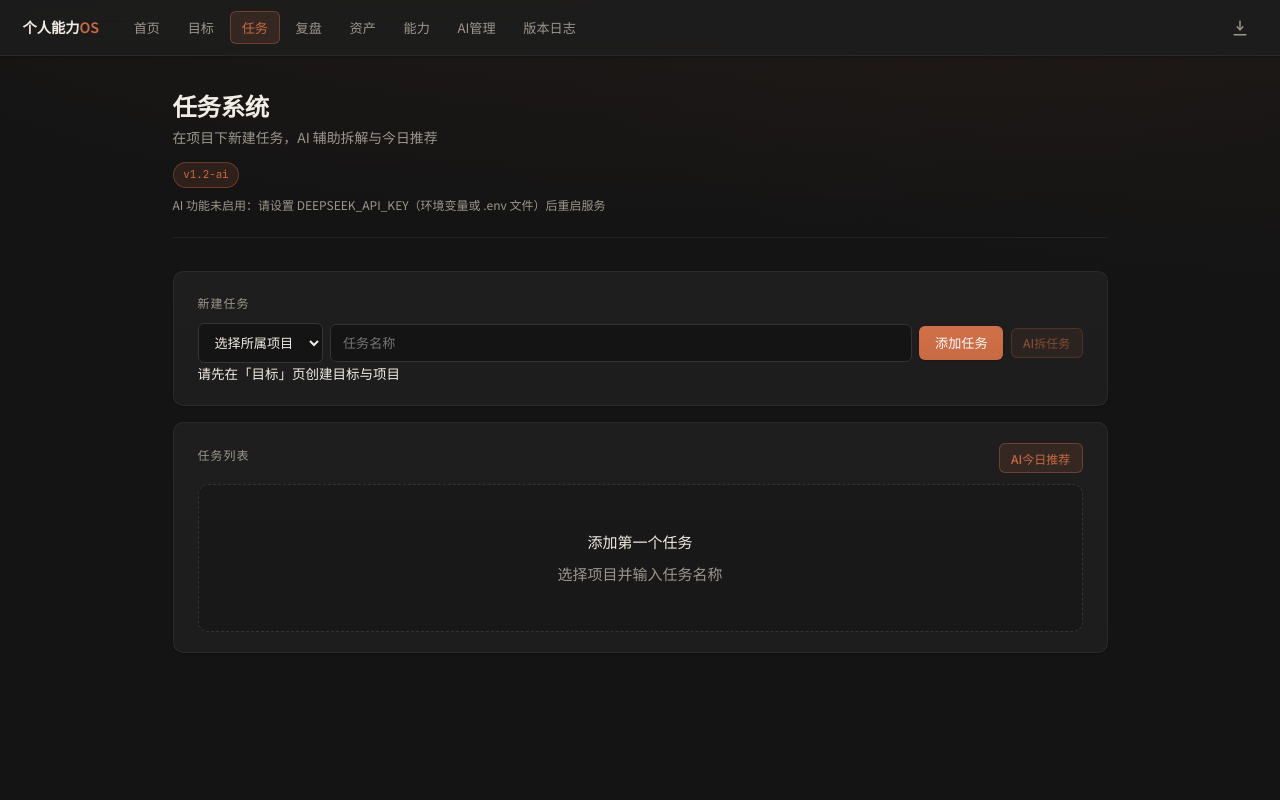
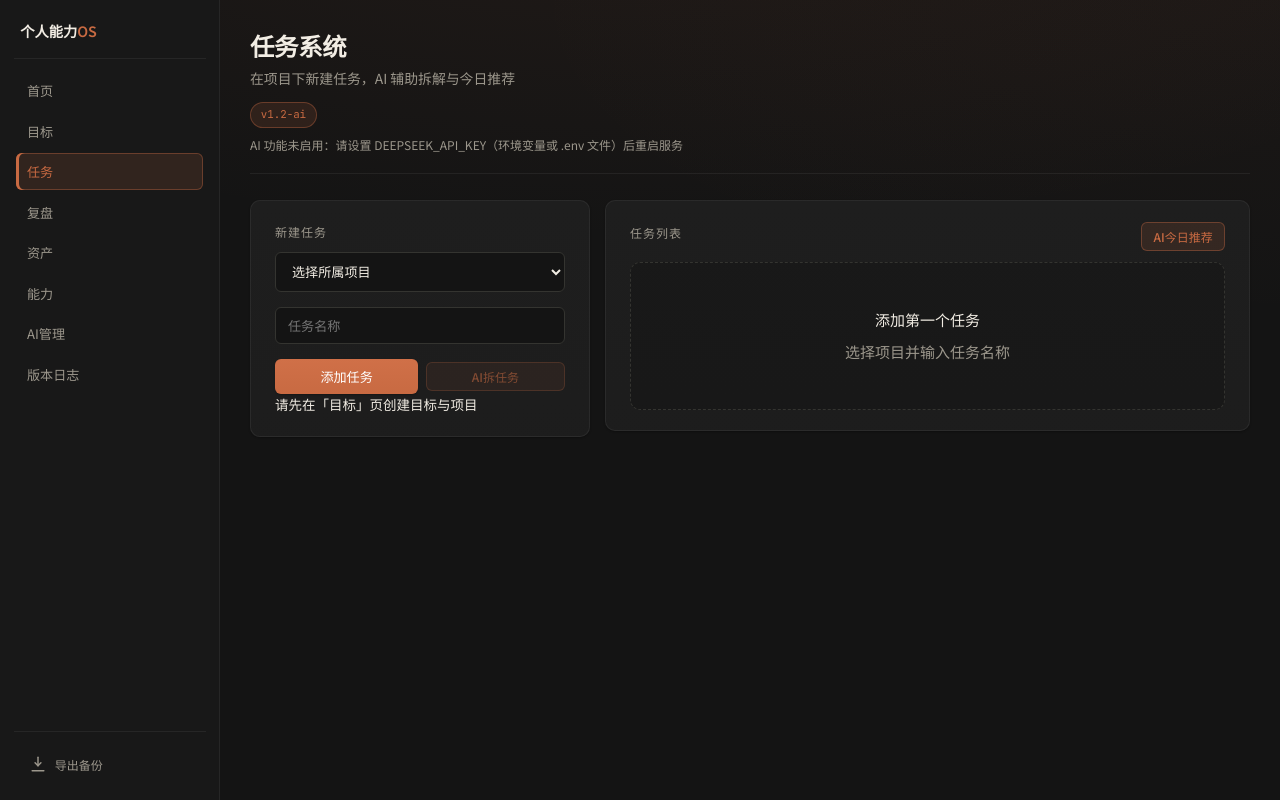
Before and after one commit to yangdong1014-coder/yd-personal-os, a Flask app: page /tasks in a window 1280 px wide. Run offline with Flask 3, Linux system fonts and the light colour scheme; data that the repository does not hold is empty.

Commit message:
style: 布局重构 — 侧边栏导航与多栏内容分区

```diff
--- a/personal-system-v2/static/css/main.css
+++ b/personal-system-v2/static/css/main.css
@@ -19,6 +19,8 @@
   --font-sans: "Noto Sans SC", system-ui, sans-serif;
   --font-mono: "JetBrains Mono", monospace;
   --ease-out: cubic-bezier(0.22, 1, 0.36, 1);
+  --sidebar-width: 220px;
+  --content-max: 1180px;
 }
 
 *,
@@ -57,23 +59,26 @@
   text-decoration: none;
 }
 
-.top-nav {
-  position: sticky;
-  top: 0;
-  z-index: 100;
-  display: flex;
-  align-items: center;
-  gap: 1.5rem;
-  padding: 0 1.5rem;
-  height: 56px;
-  background: rgba(30, 30, 30, 0.82);
-  backdrop-filter: blur(12px);
-  -webkit-backdrop-filter: blur(12px);
-  border-bottom: 1px solid var(--border-subtle);
-  box-shadow: var(--shadow-sm);
+.app-shell {
+  min-height: 100vh;
+}
+
+.app-sidebar {
+  display: flex;
+  flex-direction: column;
+  gap: 0.5rem;
+}
+
+.sidebar-head {
+  flex-shrink: 0;
+}
+
+.sidebar-foot {
+  flex-shrink: 0;
 }
 
 .nav-brand {
+  display: block;
   font-weight: 600;
   font-size: 0.95rem;
   color: var(--text);
@@ -88,16 +93,16 @@
   display: flex;
   align-items: center;
   gap: 0.25rem;
-  flex: 1;
-  flex-wrap: wrap;
   min-width: 0;
 }
 
 .nav-link {
+  display: block;
   padding: 0.4rem 0.8rem;
   border-radius: var(--radius-sm);
   font-size: 0.875rem;
   color: var(--text-muted);
+  white-space: nowrap;
   transition: color 0.2s var(--ease-out), background 0.2s var(--ease-out);
 }
 
@@ -113,16 +118,13 @@
 }
 
 .nav-export-btn {
-  flex-shrink: 0;
   display: inline-flex;
   align-items: center;
   justify-content: center;
-  width: 36px;
-  height: 36px;
-  margin-left: auto;
+  gap: 0.45rem;
   padding: 0;
   border: 1px solid transparent;
-  border-radius: 6px;
+  border-radius: var(--radius-sm);
   background: none;
   color: var(--text-muted);
   cursor: pointer;
@@ -144,18 +146,266 @@
 
 .nav-export-icon {
   display: block;
+  flex-shrink: 0;
+}
+
+.nav-export-label {
+  font-family: var(--font-sans);
+  font-size: 0.8rem;
+}
+
+@media (min-width: 1024px) {
+  .app-shell {
+    display: grid;
+    grid-template-columns: var(--sidebar-width) minmax(0, 1fr);
+  }
+
+  .app-sidebar {
+    position: sticky;
+    top: 0;
+    height: 100vh;
+    padding: 1.35rem 0.9rem 1.1rem;
+    background: rgba(24, 24, 24, 0.96);
+    border-right: 1px solid var(--border-subtle);
+  }
+
+  .sidebar-head {
+    padding: 0 0.45rem 1rem;
+    margin-bottom: 0.35rem;
+    border-bottom: 1px solid var(--border-subtle);
+  }
+
+  .nav-links {
+    flex: 1;
+    flex-direction: column;
+    align-items: stretch;
+    gap: 0.2rem;
+    overflow-y: auto;
+    padding: 0 0.15rem;
+  }
+
+  .nav-link {
+    padding: 0.55rem 0.75rem;
+  }
+
+  .nav-link.active {
+    box-shadow: inset 3px 0 0 var(--accent), inset 0 0 0 1px var(--accent-border);
+  }
+
+  .sidebar-foot {
+    padding: 0.85rem 0.15rem 0;
+    margin-top: auto;
+    border-top: 1px solid var(--border-subtle);
+  }
+
+  .nav-export-btn {
+    width: 100%;
+    height: auto;
+    padding: 0.55rem 0.75rem;
+    justify-content: flex-start;
+  }
+
+  .nav-export-label {
+    display: inline;
+  }
+}
+
+@media (max-width: 1023px) {
+  .app-sidebar {
+    position: sticky;
+    top: 0;
+    z-index: 100;
+    flex-direction: row;
+    align-items: center;
+    gap: 0.75rem;
+    padding: 0 0.75rem;
+    height: 52px;
+    background: rgba(30, 30, 30, 0.9);
+    backdrop-filter: blur(12px);
+    -webkit-backdrop-filter: blur(12px);
+    border-bottom: 1px solid var(--border-subtle);
+    box-shadow: var(--shadow-sm);
+    overflow-x: auto;
+    overflow-y: hidden;
+    scrollbar-width: none;
+  }
+
+  .app-sidebar::-webkit-scrollbar {
+    display: none;
+  }
+
+  .sidebar-head,
+  .sidebar-foot {
+    flex-shrink: 0;
+  }
+
+  .nav-links {
+    flex: 1;
+    flex-wrap: nowrap;
+    overflow-x: auto;
+    scrollbar-width: none;
+  }
+
+  .nav-links::-webkit-scrollbar {
+    display: none;
+  }
+
+  .nav-export-btn {
+    width: 36px;
+    height: 36px;
+    flex-shrink: 0;
+  }
+
+  .nav-export-label {
+    display: none;
+  }
 }
 
 .main-content {
-  max-width: 980px;
+  min-width: 0;
+  padding: 1.5rem 1rem 3.5rem;
+}
+
+@media (min-width: 1024px) {
+  .main-content {
+    padding: 2rem 2rem 4rem;
+  }
+}
+
+.page-container {
+  width: 100%;
+  max-width: var(--content-max);
   margin: 0 auto;
-  padding: 2.25rem 1.5rem 4.5rem;
 }
 
 .page-header {
-  margin-bottom: 2.25rem;
-  padding-bottom: 1.5rem;
+  margin-bottom: 1.75rem;
+  padding-bottom: 1.25rem;
   border-bottom: 1px solid var(--border-subtle);
+}
+
+.dashboard-layout,
+.page-split,
+.assets-layout,
+.prompts-layout {
+  display: flex;
+  flex-direction: column;
+  gap: 1rem;
+}
+
+.dashboard-grid {
+  display: grid;
+  grid-template-columns: 1fr;
+  gap: 1rem;
+}
+
+@media (min-width: 900px) {
+  .dashboard-grid {
+    grid-template-columns: repeat(2, minmax(0, 1fr));
+  }
+}
+
+.page-split {
+  display: grid;
+  grid-template-columns: 1fr;
+  gap: 1rem;
+  align-items: start;
+}
+
+@media (min-width: 960px) {
+  .page-split {
+    grid-template-columns: minmax(280px, 340px) minmax(0, 1fr);
+  }
+
+  .page-split-wide {
+    grid-template-columns: minmax(320px, 400px) minmax(0, 1fr);
+  }
+}
+
+.page-split-side {
+  position: sticky;
+  top: 1rem;
+}
+
+@media (min-width: 1024px) {
+  .page-split-side {
+    top: 1.5rem;
+  }
+}
+
+.assets-layout {
+  display: grid;
+  grid-template-columns: 1fr;
+  gap: 1rem;
+  align-items: start;
+}
+
+@media (min-width: 960px) {
+  .assets-layout {
+    grid-template-columns: minmax(300px, 380px) minmax(0, 1fr);
+  }
+}
+
+.assets-main {
+  display: flex;
+  flex-direction: column;
+  gap: 1rem;
+  min-width: 0;
+}
+
+.assets-list-panel {
+  flex: 1;
+}
+
+.capability-grid {
+  display: grid;
+  grid-template-columns: 1fr;
+  gap: 1rem;
+}
+
+@media (min-width: 900px) {
+  .capability-grid {
+    grid-template-columns: repeat(2, minmax(0, 1fr));
+  }
+}
+
+.prompts-toolbar {
+  display: grid;
+  grid-template-columns: 1fr;
+  gap: 1rem;
+}
+
+@media (min-width: 900px) {
+  .prompts-toolbar {
+    grid-template-columns: minmax(280px, 360px) minmax(0, 1fr);
+    align-items: stretch;
+  }
+}
+
+.prompts-workspace-card {
+  margin-bottom: 0;
+}
+
+.page-split > .section-card,
+.dashboard-layout > .section-card,
+.dashboard-grid .section-card,
+.assets-layout > .section-card,
+.assets-main .section-card,
+.capability-grid .module-panel,
+.prompts-toolbar .section-card,
+.prompts-layout > .section-card {
+  margin-bottom: 0;
+}
+
+.inline-form-stacked {
+  margin-top: 0;
+}
+
+.inline-form-stacked .input,
+.inline-form-stacked .select,
+.inline-form-stacked .btn {
+  width: 100%;
+  min-width: 0;
 }
 
 .page-header-row {
--- a/personal-system-v2/templates/base.html
+++ b/personal-system-v2/templates/base.html
@@ -7,16 +7,20 @@
   <link rel="stylesheet" href="{{ url_for('static', filename='css/main.css') }}">
 </head>
 <body>
-  <nav class="top-nav">
+  <div class="app-shell">
+    <aside class="app-sidebar">
+      <div class="sidebar-head">
         <a href="{{ url_for('index') }}" class="nav-brand">个人能力<span>OS</span></a>
-    <div class="nav-links">
+      </div>
+      <nav class="nav-links" aria-label="主导航">
         {% for item in nav_items %}
         <a href="{{ item.path }}"
            class="nav-link{% if active_page == item.endpoint %} active{% endif %}">
           {{ item.label }}
         </a>
         {% endfor %}
-    </div>
+      </nav>
+      <div class="sidebar-foot">
         <button
           type="button"
           id="export-data-btn"
@@ -40,12 +44,17 @@
             <path d="m8.5 10.5 3.5 3.5 3.5-3.5"/>
             <path d="M5 20h14"/>
           </svg>
+          <span class="nav-export-label">导出备份</span>
         </button>
-  </nav>
+      </div>
+    </aside>
 
     <main class="main-content">
+      <div class="page-container">
         {% block content %}{% endblock %}
+      </div>
     </main>
+  </div>
 
   <script src="{{ url_for('static', filename='js/main.js') }}"></script>
   {% block scripts %}{% endblock %}
--- a/personal-system-v2/templates/capabilities.html
+++ b/personal-system-v2/templates/capabilities.html
@@ -17,7 +17,7 @@
   {% endif %}
 </header>
 
-<div id="capability-modules">
+<div id="capability-modules" class="capability-grid">
   {% for module in capability_modules %}
   <section class="section-card module-panel" data-module="{{ module }}">
     <div class="module-header">
--- a/personal-system-v2/templates/index.html
+++ b/personal-system-v2/templates/index.html
@@ -20,11 +20,13 @@
   {% endif %}
 </header>
 
-<section class="section-card" id="dashboard-goal">
+<div class="dashboard-layout">
+  <section class="section-card dashboard-span-full" id="dashboard-goal">
     <h2>当前主线目标</h2>
     <div id="dashboard-goal-content"></div>
   </section>
 
+  <div class="dashboard-grid">
     <section class="section-card" id="dashboard-projects">
       <h2>本周进行中的项目</h2>
       <div id="dashboard-projects-content"></div>
@@ -34,6 +36,8 @@
       <h2>今日必须推进的任务</h2>
       <div id="dashboard-tasks-content"></div>
     </section>
+  </div>
+</div>
 {% endblock %}
 
 {% block scripts %}
--- a/personal-system-v2/templates/reviews.html
+++ b/personal-system-v2/templates/reviews.html
@@ -12,7 +12,8 @@
   {% endif %}
 </header>
 
-<section class="section-card">
+<div class="page-split page-split-wide">
+  <section class="section-card page-split-side">
   <h2>新建复盘</h2>
   <form id="review-form" class="stacked-form">
     <div class="form-row">
@@ -50,7 +51,7 @@
   </form>
 </section>
 
-<section class="section-card">
+  <section class="section-card page-split-main">
   <div class="section-header-row">
     <div>
       <h2>复盘历史</h2>
@@ -65,6 +66,7 @@
     </div>
   </div>
 </section>
+</div>
 {% endblock %}
 
 {% block scripts %}
--- a/personal-system-v2/templates/tasks.html
+++ b/personal-system-v2/templates/tasks.html
@@ -12,20 +12,23 @@
   {% endif %}
 </header>
 
-<section class="section-card">
+<div class="page-split">
+  <section class="section-card page-split-side">
     <h2>新建任务</h2>
-  <form id="task-form" class="inline-form">
-    <select id="task-project" class="select" required>
+    <form id="task-form" class="stacked-form inline-form-stacked">
+      <select id="task-project" class="select full-width" required>
         <option value="">选择所属项目</option>
       </select>
-    <input type="text" id="task-name" class="input" placeholder="任务名称" required>
+      <input type="text" id="task-name" class="input full-width" placeholder="任务名称" required>
+      <div class="form-actions-row">
         <button type="submit" class="btn">添加任务</button>
         <button type="button" id="ai-decompose-btn" class="btn btn-sm btn-ai" disabled>AI拆任务</button>
+      </div>
     </form>
     <p class="form-hint" id="task-form-hint">请先在「目标」页创建目标与项目</p>
   </section>
 
-<section class="section-card">
+  <section class="section-card page-split-main">
     <div class="section-header-row">
       <h2>任务列表</h2>
       <button type="button" id="ai-recommend-btn" class="btn btn-sm btn-ai">AI今日推荐</button>
@@ -37,6 +40,7 @@
       </div>
     </div>
   </section>
+</div>
 {% endblock %}
 
 {% block scripts %}
```
Also changed, not shown: other parts of personal-system-v2/static/css/main.css (+26 -27 lines), personal-system-v2/templates/assets.html (+8 -4 lines), personal-system-v2/templates/goals.html (+7 -5 lines), personal-system-v2/templates/prompts.html (+7 -3 lines). Lines whose indentation alone changed are shown as unchanged.
